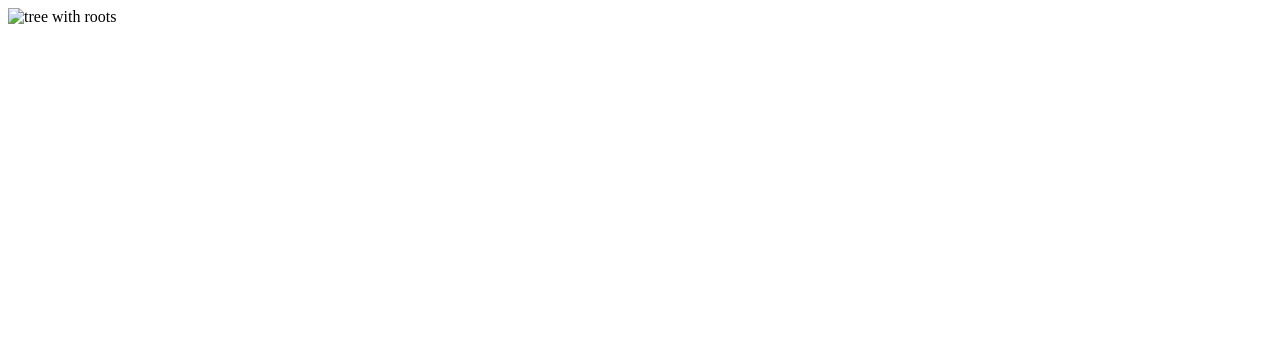
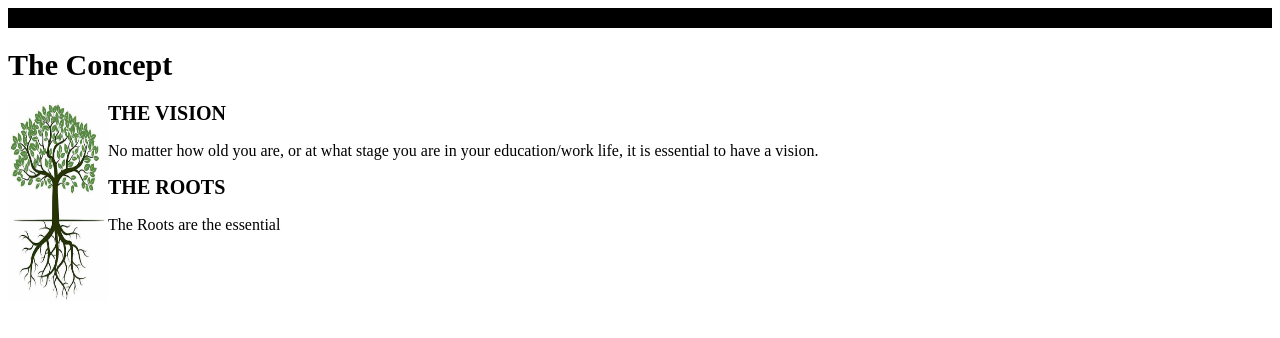
Before and after one commit to Susanna18/RootVision, a plain HTML site: page concept.html in a window 1280 px wide. Drawn offline with Linux system fonts and the light colour scheme.

Commit message:
Adding to concept page

```diff
--- a/concept.html
+++ b/concept.html
@@ -4,6 +4,18 @@
   <link rel="stylesheet" type="text/css" href="css/concept.css">
 </head>
 <body>
-  <img src="images/tree" alt="tree with roots">
+  <div class="division"></div>
+  <h1> The Concept </h1>
+  <div>
+    <img src="images/tree.jpeg" alt="tree with roots">
+    <h2 class:t1> THE VISION </h2>
+      <p class:vision>
+        No matter how old you are, or at what stage you are in your education/work life, it is essential to have a vision.
+      </p>
+      <h2 class:t2> THE ROOTS </h2>
+      <p class:roots>
+        The Roots are the essential
+      </p>
+  </div>
 </body>
 </html>
--- a/css/concept.css
+++ b/css/concept.css
@@ -1,3 +1,41 @@
-img src {
+.division {
+  width:100%;
+  height:20px;
+  background-color: black;
+}
+h1 {
+  font-style:impact;
+  font-size:30px;
+  font-weight: bold;
+  color: black;
+}
+img {
   float:left;
+  height:200px;
+  width:100px;
 }
+h2 {
+  font-style:impact;
+  font-size:20px;
+  font-weight: bold;
+}
+p {
+  font-style:helvetica;
+  max-width:1000px;
+}
+.t1 {
+  color:#89B078;
+}
+.vision {
+  color:black;
+  background-color:#89B078;
+  background:75%;
+}
+.t2 {
+  color:#273204;
+}
+.roots {
+  color:white;
+  background color:#273204;
+  background:75%;
+}
--- a/css/index.css
+++ b/css/index.css
@@ -5,6 +5,7 @@ body {
   width: 100%;
   height: 100px;
   position:fixed;
+  top:0;
 }
 #navbar .logo {
   height:100px;
@@ -78,6 +79,11 @@ body {
 #navbar .dropdown:hover .dropbtn {
   background color: green;
 }
+.signup {
+  background-color:#FF4D3E;
+  color:white;
+  radius:10px;
+}
 
 {box-sizing:border-box}
 
```
Also changed, not shown: index.html (+3 -3 lines), images/fair.jpeg (deleted), images/tree.jpeg (renamed from images/tree.jpg), 4 other files.
